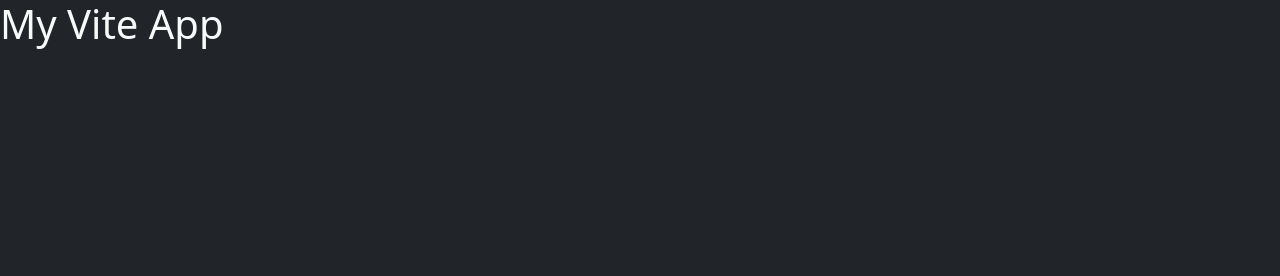
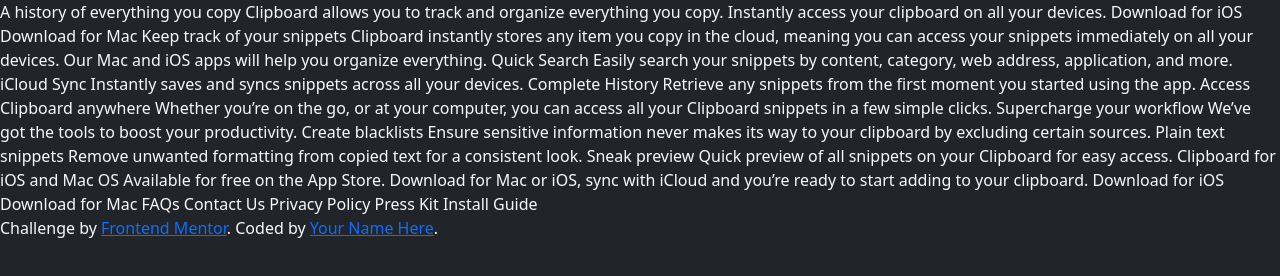
Before and after one commit to DevMentores/fb_01_clipboard_landingPage, a website built with Vite: page src/index.html in a window 1280 px wide. Built offline with nearby package versions, Linux system fonts and the light colour scheme.

Commit message:
Estructura HTML del proyecto

```diff
--- a/src/index.html
+++ b/src/index.html
@@ -3,14 +3,83 @@
   <head>
     <meta charset="UTF-8" />
     <link rel="icon" type="image/svg+xml" href="/vite.svg" />
+    <link rel="icon" type="image/png" sizes="32x32" href="./assets/favicon-32x32.png">
     <meta name="viewport" content="width=device-width, initial-scale=1.0" />
-    <title>Vite App</title>
+    <title>Frontend Mentor | Clipboard landing page</title>
     <!-- <link href="https://cdn.jsdelivr.net/npm/bootstrap@5.3.0-alpha3/dist/css/bootstrap.min.css" rel="stylesheet"
     integrity="sha384-KK94CHFLLe+nY2dmCWGMq91rCGa5gtU4mk92HdvYe+M/SXH301p5ILy+dN9+nJOZ" crossorigin="anonymous"> -->
 
   </head>
   <body class="bg-dark text-light">
-    <h1>My Vite App</h1>
+
+    A history of everything you copy
+
+    Clipboard allows you to track and organize everything you
+    copy. Instantly access your clipboard on all your devices.
+
+    Download for iOS
+    Download for Mac
+
+    Keep track of your snippets
+
+    Clipboard instantly stores any item you copy in the cloud,
+    meaning you can access your snippets immediately on all your
+    devices. Our Mac and iOS apps will help you organize everything.
+
+    Quick Search
+
+    Easily search your snippets by content, category, web address, application, and more.
+
+    iCloud Sync
+
+    Instantly saves and syncs snippets across all your devices.
+
+    Complete History
+
+    Retrieve any snippets from the first moment you started using the app.
+
+    Access Clipboard anywhere
+
+    Whether you’re on the go, or at your computer, you can access all your Clipboard
+    snippets in a few simple clicks.
+
+    Supercharge your workflow
+
+    We’ve got the tools to boost your productivity.
+
+    Create blacklists
+
+    Ensure sensitive information never makes its way to your clipboard by excluding certain sources.
+
+    Plain text snippets
+
+    Remove unwanted formatting from copied text for a consistent look.
+
+    Sneak preview
+
+    Quick preview of all snippets on your Clipboard for easy access.
+
+    Clipboard for iOS and Mac OS
+
+    Available for free on the App Store. Download for Mac or iOS, sync with iCloud
+    and you’re ready to start adding to your clipboard.
+
+    Download for iOS
+    Download for Mac
+
+    FAQs
+    Contact Us
+    Privacy Policy
+    Press Kit
+    Install Guide
+
+    <footer>
+      <p class="attribution">
+        Challenge by <a href="https://www.frontendmentor.io?ref=challenge" target="_blank">Frontend Mentor</a>.
+        Coded by <a href="#">Your Name Here</a>.
+      </p>
+    </footer>
+
     <script type="module" src="./js/main.js"></script>
   </body>
 </html>
```
Also changed, not shown: style-guide.md (added, +39 -0 lines), README.md (added), design/active-states.jpg (added), design/desktop-design.jpg (added), design/desktop-preview.jpg (added), design/mobile-design.jpg (added).
